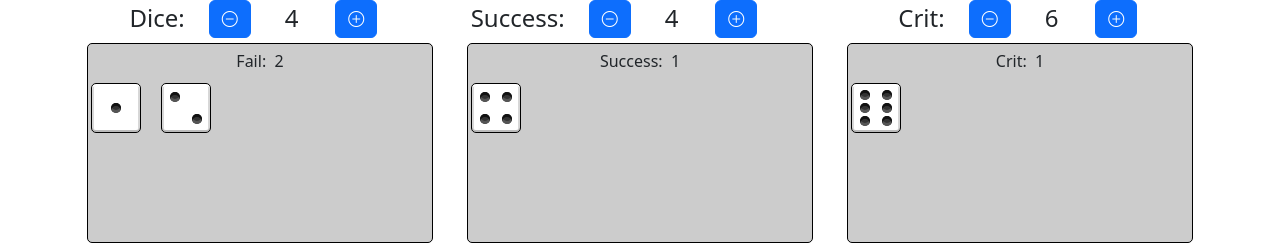
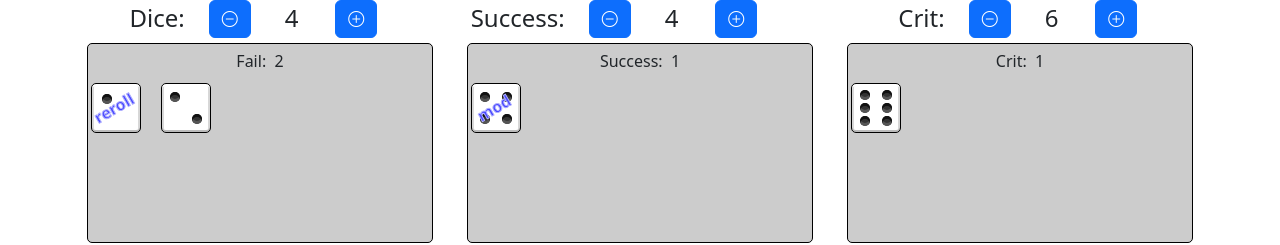
Before and after one commit to madarasz/they-see-me-rollin, a Nuxt app: page / in a window 1280 px wide. Shown: the top 245 px of the page. Built offline with nearby package versions, Linux system fonts and the light colour scheme.

Commit message:
adding dice labels

```diff
--- a/components/Dice.vue
+++ b/components/Dice.vue
@@ -1,6 +1,7 @@
 <template>
     <div class="dice face">
         <span v-for="index in value" :key="index" class="pip"></span>
+        <div class="dice-label">{{ label }}</div>
     </div>
 </template>
 
@@ -31,7 +32,23 @@ export default {
     padding: 5px;
     box-shadow: inset 0 2px white, inset 0 -2px #bbb, inset 2px 0 #d7d7d7,
 		inset -2px 0 #d7d7d7;
+    position: relative;
 }
+
+.dice-label {
+    position: absolute;
+    top: 12px;
+    left: 45%;
+    transform: translateX(-50%) rotate(-30deg);
+    white-space: nowrap;
+    z-index: 1;
+    text-align: center;
+    width: 100%;
+    color: rgb(72, 72, 255);
+    font-weight: bold;
+    -webkit-text-stroke: 1px rgb(177, 177, 255);
+}
+
 .face {
     display: grid;
     grid-template-areas:
--- a/components/RollDice.vue
+++ b/components/RollDice.vue
@@ -41,7 +41,7 @@ export default {
         return {
             failDice: [
             {
-                    label: '',
+                    label: 'reroll',
                     value: 1
                 },
                 {
@@ -51,7 +51,7 @@ export default {
             ],
             successDice: [
                 {
-                    label: '',
+                    label: 'mod',
                     value: 4
                 }
             ],
```
